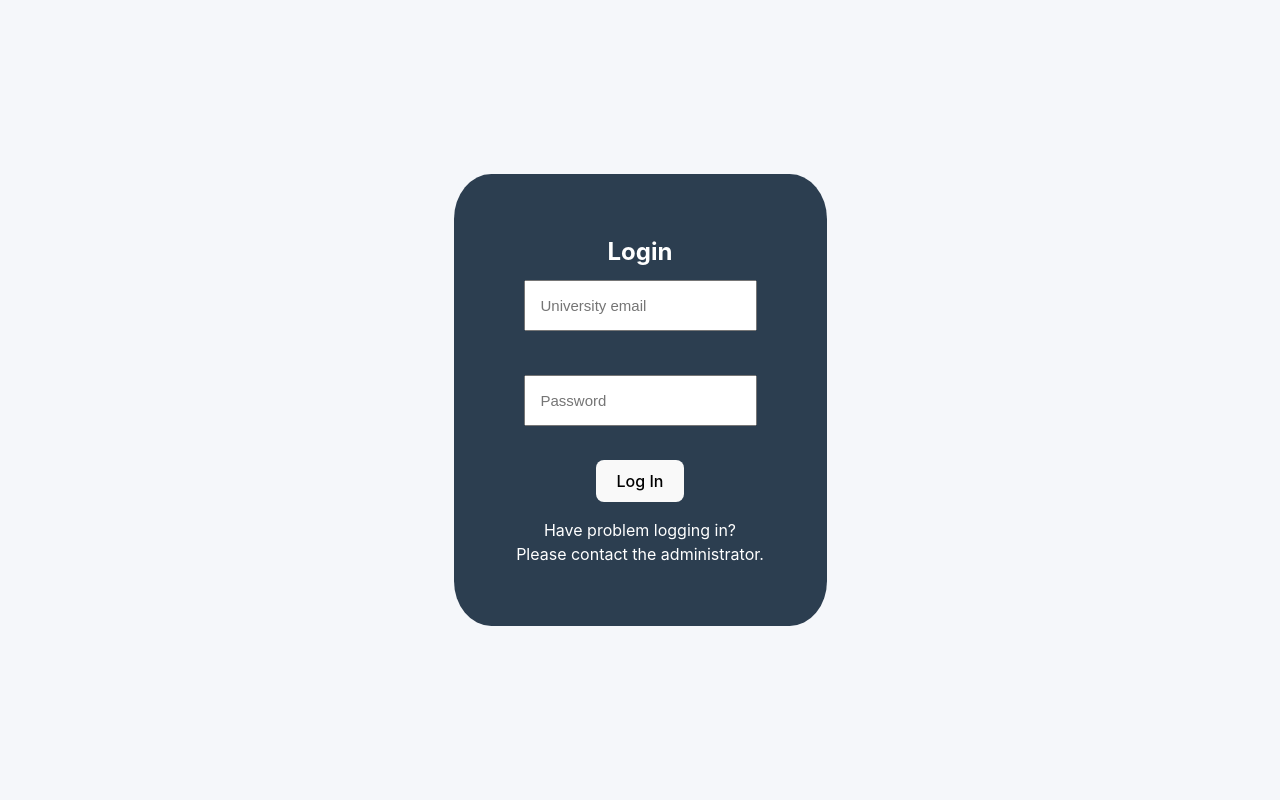
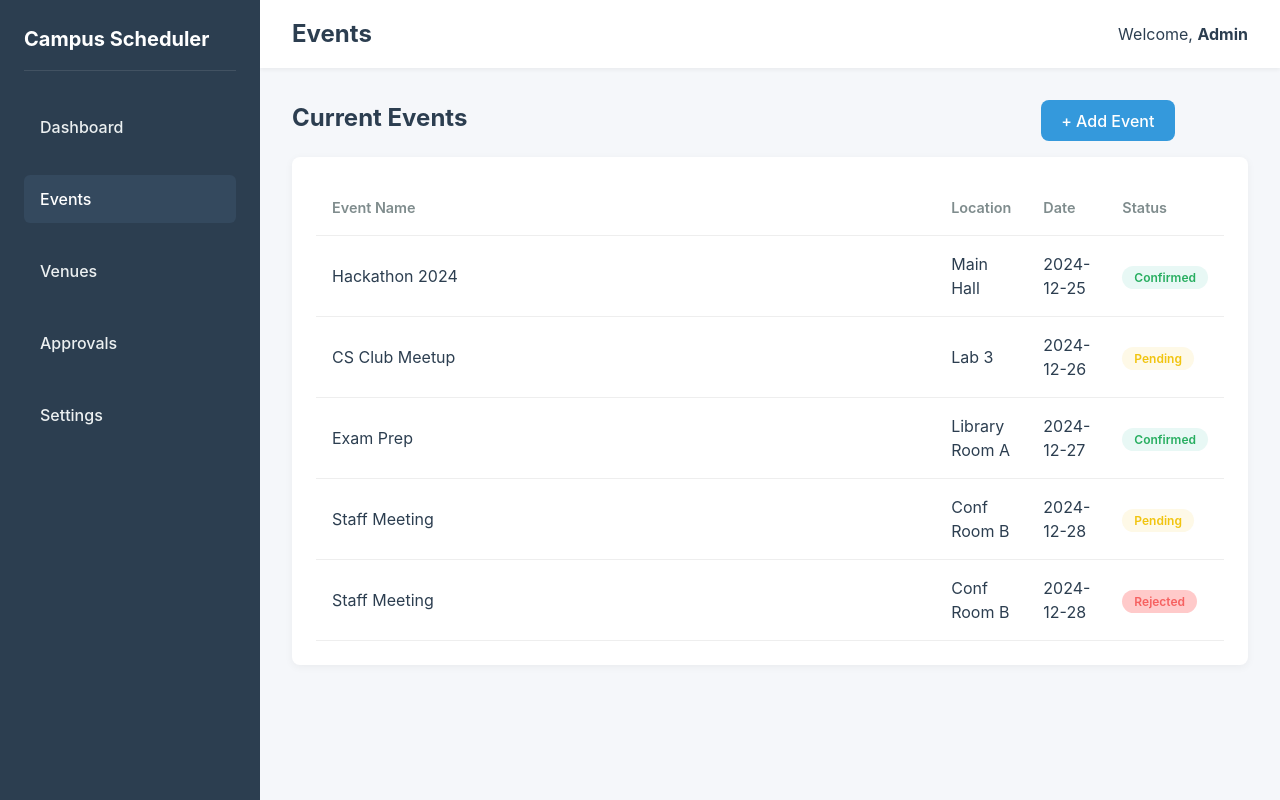
Before and after one commit to ErixTheUncoder/Campus_Event_Scheduling_and_Space_Management_System, a React (Vite) app in the folder vite-project/: page /events in a window 1280 px wide. Before the commit this address led to /login. Built offline with nearby package versions, Linux system fonts and the light colour scheme.

Commit message:
added view event page

```diff
--- a/vite-project/src/App.css
+++ b/vite-project/src/App.css
@@ -9,6 +9,7 @@
   --white: #ffffff;
   --success: #27ae60;
   --warning: #f1c40f;
+  --rejected: #F66160;
 }
 
 /* Reset & Base */
@@ -136,6 +137,18 @@ body {
   box-shadow: 0 2px 8px rgba(0,0,0,0.05);
 }
 
+.tableHeader{
+  margin-bottom: 1rem;
+  display: flex;
+  flex:1;
+  gap: 60%;
+}
+
+.add-Button{
+  background-color:#3499DC ;
+  color: #FFFFFF;
+}
+
 table {
   width: 100%;
   border-collapse: collapse;
@@ -151,6 +164,7 @@ th {
   color: #7f8c8d;
   font-weight: 600;
   font-size: 0.9rem;
+  width: 100%;
 }
 
 .badge {
@@ -162,6 +176,7 @@ th {
 
 .badge.confirmed { background: #e8f8f5; color: var(--success); }
 .badge.pending { background: #fef9e7; color: var(--warning); }
+.badge.rejected {background: #ff82826b; color: var(--rejected);}
 
 /* Buttons */
 .btn {
--- a/vite-project/src/App.jsx
+++ b/vite-project/src/App.jsx
@@ -9,7 +9,7 @@ import LoginForm from './component/login';
 import Events from './component/Events';
 
 function App() {
-  const [user, setUser] = useState(null);
+  const [user, setUser] = useState("Admin");
 
   return (
     <Routes>
--- a/vite-project/src/component/BookingEvents.jsx
+++ b/vite-project/src/component/BookingEvents.jsx
@@ -1,8 +1,15 @@
 import React, { useState, useEffect } from 'react';
 
-const EventRequestList = () => {
+function EventRequestList(){
+  const bookings = [
+    { id: 1, event: 'Hackathon 2024', location: 'Main Hall', date: '2024-12-25', status: 'Confirmed' },
+    { id: 2, event: 'CS Club Meetup', location: 'Lab 3', date: '2024-12-26', status: 'Pending' },
+    { id: 3, event: 'Exam Prep', location: 'Library Room A', date: '2024-12-27', status: 'Confirmed' },
+    { id: 4, event: 'Staff Meeting', location: 'Conf Room B', date: '2024-12-28', status: 'Pending' },
+    { id: 5, event: 'Staff Meeting', location: 'Conf Room B', date: '2024-12-28', status: 'Rejected' },
+  ];
   // 1. Prepare the memory (State)
-  const [EventRequest, setEventRequest] = useState([]);
+  const [EventRequest, setEventRequest] = useState(bookings); //TEMPORARY VALUE
 
 
   // 2. The Trigger (Effect)
@@ -54,15 +61,32 @@ useEffect(() => {
   }, []); // <--- The empty array means "run only once on mount"
 
   return (
-    <div>
-      <h1>Event Requests</h1>
+    <>
+      <table>
+      <tr>
+        <th>Event Name</th>
+        <th>Location</th>
+        <th>Date</th>
+        <th>Status</th>
+      </tr>
       {/* 3. The Map */}
       {EventRequest.map((req) => (
         // TODO: What do you want to display for each request?
-        <div key={req.id}>
-           {req.viewer_id}
-        </div>
+        <tr key={req.id}>
+          <td>{req.event}</td>
+          <td>{req.location}</td>
+          <td>{req.date}</td>
+          <td>
+
+            <span className={`badge ${req.status.toLowerCase()}`}>
+                {req.status}
+              </span>
+              </td>
+        </tr>
       ))}
-    </div>
+      </table>
+  </>
   );
 };
+
+export default EventRequestList;
--- a/vite-project/src/component/Events.jsx
+++ b/vite-project/src/component/Events.jsx
@@ -1,8 +1,15 @@
+import BookingEventList from "./BookingEvents";
+
 function Events(){
+
   return(
     <>
+       <div className="tableHeader">
+        <h2>Current Events</h2>
+        <button className="add-Button" >+ Add Event</button>
+      </div>
     <div className="table-container">
-
+      <BookingEventList/>
     </div>
     </>
   )
```
